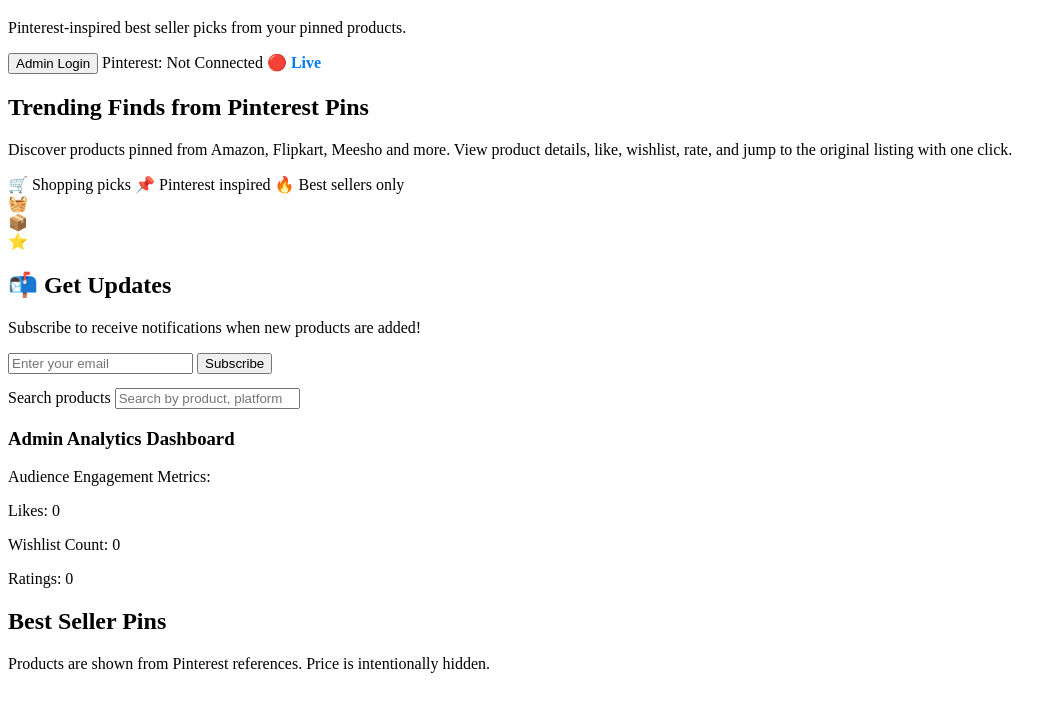
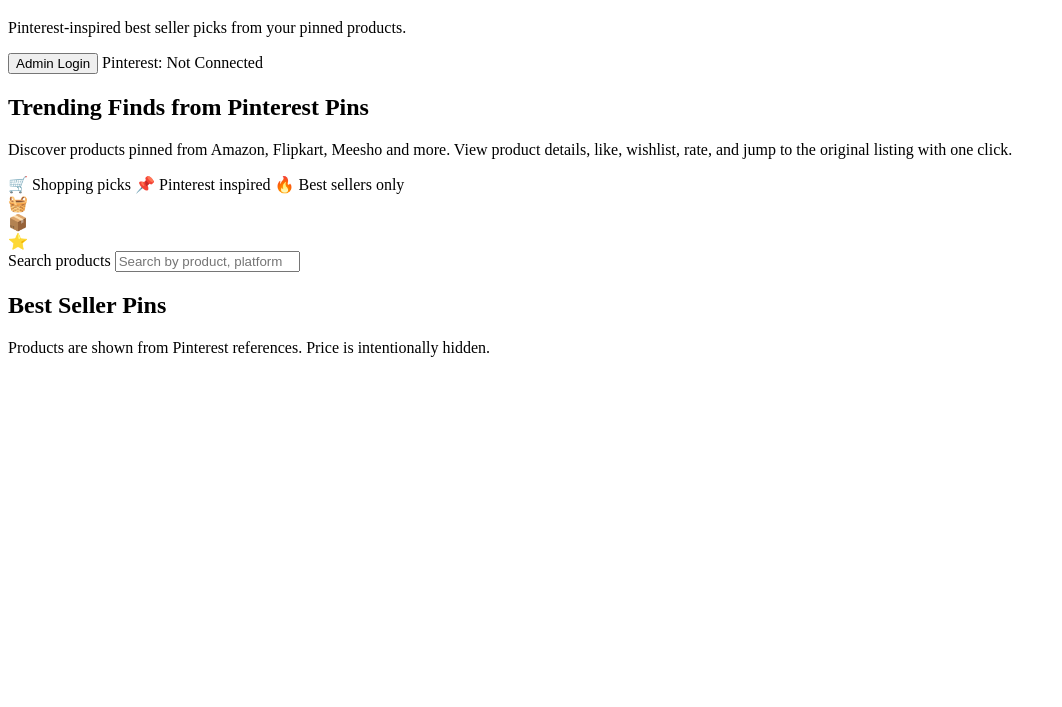
Before and after one commit to dhinesh-s-art/taddow, a website: page index.html in a window 1280 px wide. Shown: the part 61-768 px from the top of the page, without its empty margins (0-1062 px from the left). Drawn offline with Linux system fonts and the light colour scheme.

Commit message:
Add files via upload

```diff
--- a/index.html
+++ b/index.html
@@ -18,7 +18,6 @@
       <div class="actions">
         <button id="adminLoginBtn" class="btn btn-outline">Admin Login</button>
         <span class="pill" id="pinterestStatus">Pinterest: Not Connected</span>
-        <span class="pill real-time-updates" id="realtimeStatus" title="Real-time sync enabled">🔴 Live</span>
       </div>
     </header>
 
@@ -42,18 +41,6 @@
       </div>
     </section>
 
-    <section id="notificationsArea" class="card hidden"></section>
-
-    <section id="subscriptionSection" class="card">
-      <h2>📬 Get Updates</h2>
-      <p>Subscribe to receive notifications when new products are added!</p>
-      <form id="subscriptionForm" class="form-grid">
-        <input type="email" id="subscriberEmail" placeholder="Enter your email" required />
-        <button type="submit" class="btn">Subscribe</button>
-      </form>
-      <p id="subscriptionStatus" style="font-size: 0.9rem; color: #7a5138;"></p>
-    </section>
-
     <section class="control-panel">
       <label class="search-wrap">
         <span>Search products</span>
@@ -64,15 +51,6 @@
     <main>
       <section id="settingsBox" class="card hidden"></section>
       <section id="adminPanel" class="card hidden"></section>
-      <section id="analyticsPanel" class="card hidden">
-        <h3>Admin Analytics Dashboard</h3>
-        <p>Audience Engagement Metrics:</p>
-        <div>
-          <p>Likes: <span id="likesCount">0</span></p>
-          <p>Wishlist Count: <span id="wishlistCount">0</span></p>
-          <p>Ratings: <span id="ratingsCount">0</span></p>
-        </div>
-      </section>
 
       <section>
         <h2>Best Seller Pins</h2>
```
